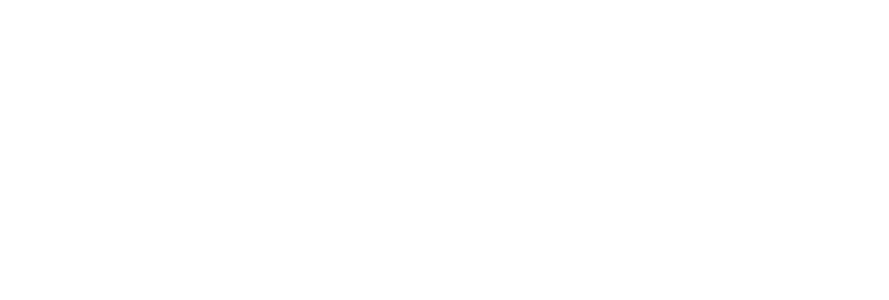
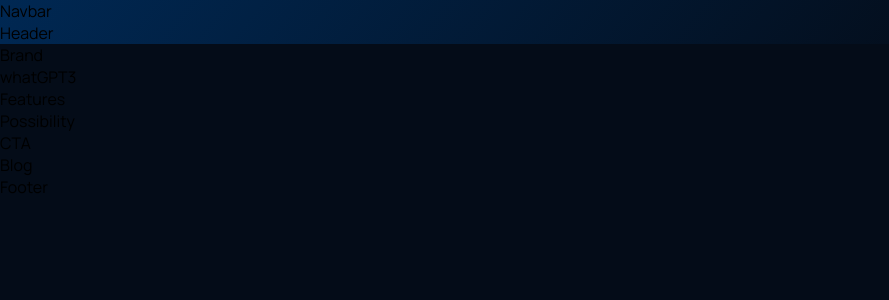
Before and after one commit to dragoshcode/gpt3-modern-ui-ux-website, a React (Create React App) app: page / in a window 1280 px wide. Shown: the top 300 px of the page, without its empty margins (0-889 px from the left). Built offline with nearby package versions, Linux system fonts and the light colour scheme; the HTML template or start-up script is replaced by a standard one.

Commit message:
Add reset and global style files

```diff
--- a/src/App.js
+++ b/src/App.js
@@ -1,10 +1,22 @@
 import { Article, Brand, CTA, Feature, Navbar } from './components'
 import { Blog, Features, Footer, Header, Possibility, WhatGPT3 } from './containers'
 import './scss/_reset.scss'
+import './scss/_globals.scss'
 
 function App() {
   return (
     <div className="App">
+      <div className="gradient-bg">
+        <Navbar/>
+        <Header/>
+      </div>
+      <Brand/>
+      <WhatGPT3/>
+      <Features/>
+      <Possibility/>
+      <CTA/>
+      <Blog/>
+      <Footer/>
     </div>
   );
 }
--- a/src/containers/whatGPT3/WhatGPT3.js
+++ b/src/containers/whatGPT3/WhatGPT3.js
@@ -1,10 +1,10 @@
 import React from 'react'
 import './whatGPT3.scss'
 import '../../scss/_utils.scss'
-function whatGPT3() {
+function WhatGPT3() {
   return (
     <div>whatGPT3</div>
   )
 }
 
-export default whatGPT3
+export default WhatGPT3
--- /dev/null
+++ b/src/scss/_globals.scss
@@ -0,0 +1,75 @@
+@use './variables' as v;
+
+body{
+    background-color: v.$color-bg;
+}
+
+.gradient-bg {
+  background: rgb(0, 40, 83);
+  background: linear-gradient(
+    129deg,
+    rgba(0, 40, 83, 1) 0%,
+    rgba(4, 12, 24, 1) 79%
+  );
+}
+
+.gradient-text {
+  background: v.$gradient-text;
+  -webkit-background-clip: text;
+  -webkit-text-fill-color: transparent;
+}
+
+.section-padding {
+  padding: 4rem 6rem;
+}
+
+.section-margin {
+  margin: 4rem 6rem;
+}
+
+.scale-up-center {
+  -webkit-animation: scale-up-center 0.4s cubic-bezier(0.39, 0.575, 0.565, 1)
+    both;
+  animation: scale-up-center 0.4s cubic-bezier(0.39, 0.575, 0.565, 1) both;
+}
+
+@-webkit-keyframes scale-up-center {
+  0% {
+    -webkit-transform: scale(0.5);
+    transform: scale(0.5);
+  }
+  100% {
+    -webkit-transform: scale(1);
+    transform: scale(1);
+  }
+}
+@keyframes scale-up-center {
+  0% {
+    -webkit-transform: scale(0.5);
+    transform: scale(0.5);
+  }
+  100% {
+    -webkit-transform: scale(1);
+    transform: scale(1);
+  }
+}
+
+@media screen and (max-width: 700px) {
+  .section-padding {
+    padding: 4rem;
+  }
+
+  .section-margin {
+    padding: 4rem;
+  }
+}
+
+@media screen and (max-width: 550px) {
+    .section-padding {
+      padding: 4rem 2rem;
+    }
+
+    .section-margin {
+      padding: 4rem 2rem;
+    }
+  }
```
Also changed, not shown: src/components/article/article.scss (line endings or trailing spaces).
